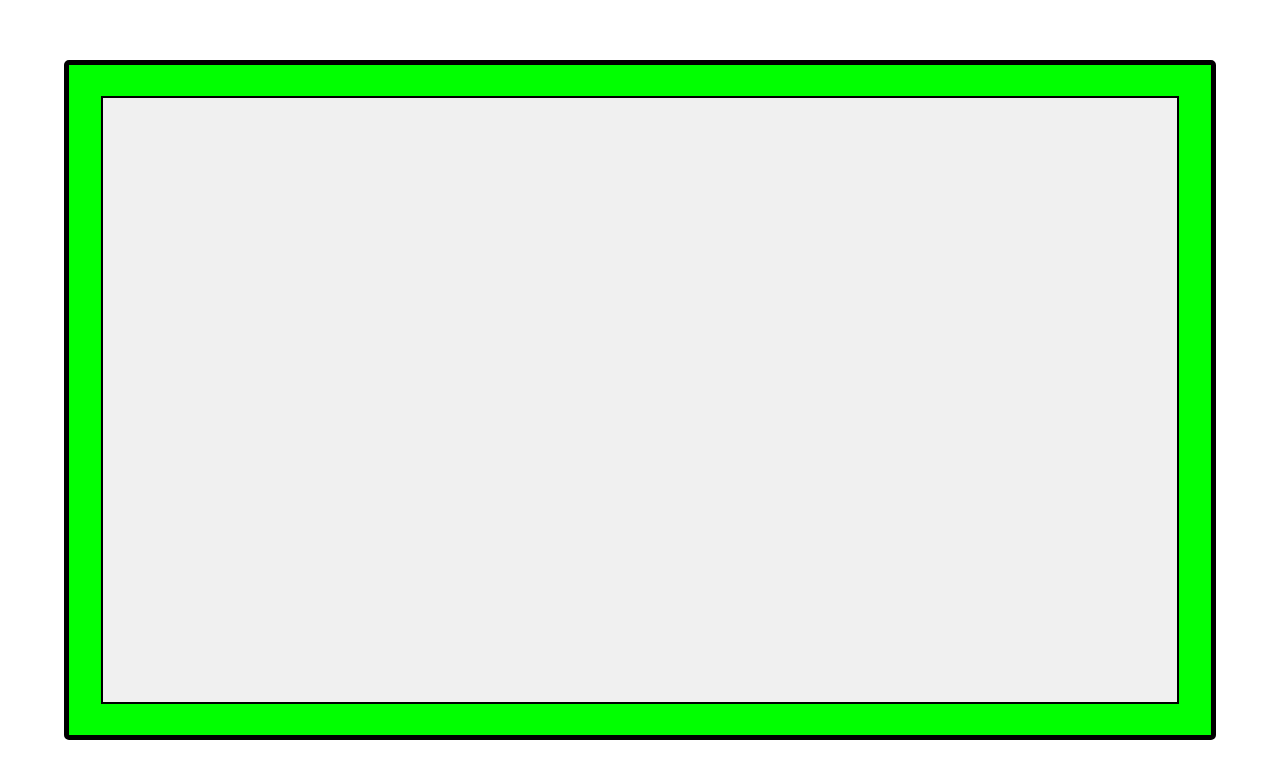
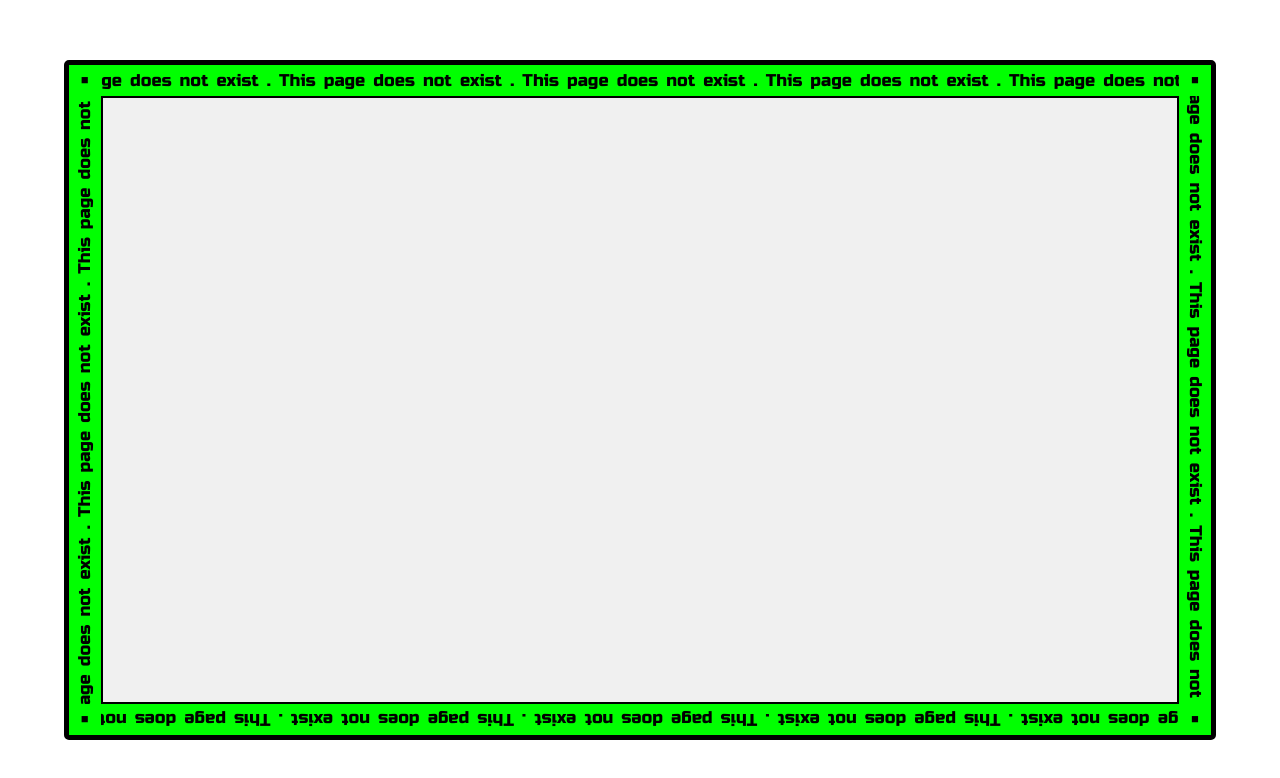
Before and after one commit to KimJi-An/Error_404, a website built with Vite: page index.html in a window 1280 px wide. Built offline with nearby package versions, Linux system fonts and the light colour scheme; a web font is replaced by a local one.

Commit message:
bar 내용 입력, 폰트 스타일 조정

```diff
--- a/index.html
+++ b/index.html
@@ -7,15 +7,31 @@
 </head>
 <body>
   <div class="wrapper">
-    <div class="bar"></div>
-    <div class="bar"></div>
-    <div class="bar"></div>
-    <div class="bar"></div>
+    <div class="dot">
+      <span>▪</span>
+    </div>
+    <div class="bar">
+      <span>This page does not exist . This page does not exist . This page does not exist . This page does not exist . This page does not exist . This page does not exist . This page does not exist .</span>
+    </div>
+    <div class="dot">
+      <span>▪</span>
+    </div>
+    <div class="bar">
+      <span>This page does not exist . This page does not exist . This page does not exist . This page does not exist . This page does not exist . This page does not exist . This page does not exist .</span>
+    </div>
     <main class="main"></main>
-    <div class="bar"></div>
-    <div class="bar"></div>
-    <div class="bar"></div>
-    <div class="bar"></div>
+    <div class="bar">
+      <span>This page does not exist . This page does not exist . This page does not exist . This page does not exist . This page does not exist . This page does not exist . This page does not exist .</span>
+    </div>
+    <div class="dot">
+      <span>▪</span>
+    </div>
+    <div class="bar">
+      <span>This page does not exist . This page does not exist . This page does not exist . This page does not exist . This page does not exist . This page does not exist . This page does not exist .</span>
+    </div>
+    <div class="dot">
+      <span>▪</span>
+    </div>
   </div>
 </body>
 </html>
--- a/styles/style.scss
+++ b/styles/style.scss
@@ -33,8 +33,44 @@ body {
     grid-template-rows: 1fr 19.5fr 1fr;
     background-color: $black;
 
+    .dot, .bar {
+      display: flex;
+      justify-content: center;
+      align-items: center;
+      font-family: $mainFont, sans-serif;
+      background-color: $green;
+      background-color: $green;
+    }
+
+    .dot {
+      font-size: 25px;
+    }
+
    .bar {
-    background-color: $green;
+    display: flex;
+    justify-content: center;
+    align-items: center;
+    overflow: hidden;
+    position: relative;
+
+    span {
+      width: max-content;
+      position: absolute;
+      word-spacing: 3px;
+      font-size: 17px;
+    }
+
+    &:nth-child(4) span {
+      transform: rotate(-90deg);
+    }
+
+    &:nth-child(6) span {
+      transform: rotate(90deg);
+    }
+
+    &:nth-child(8) span {
+      transform: rotate(180deg);
+    }
    }
 
     .main {
```
